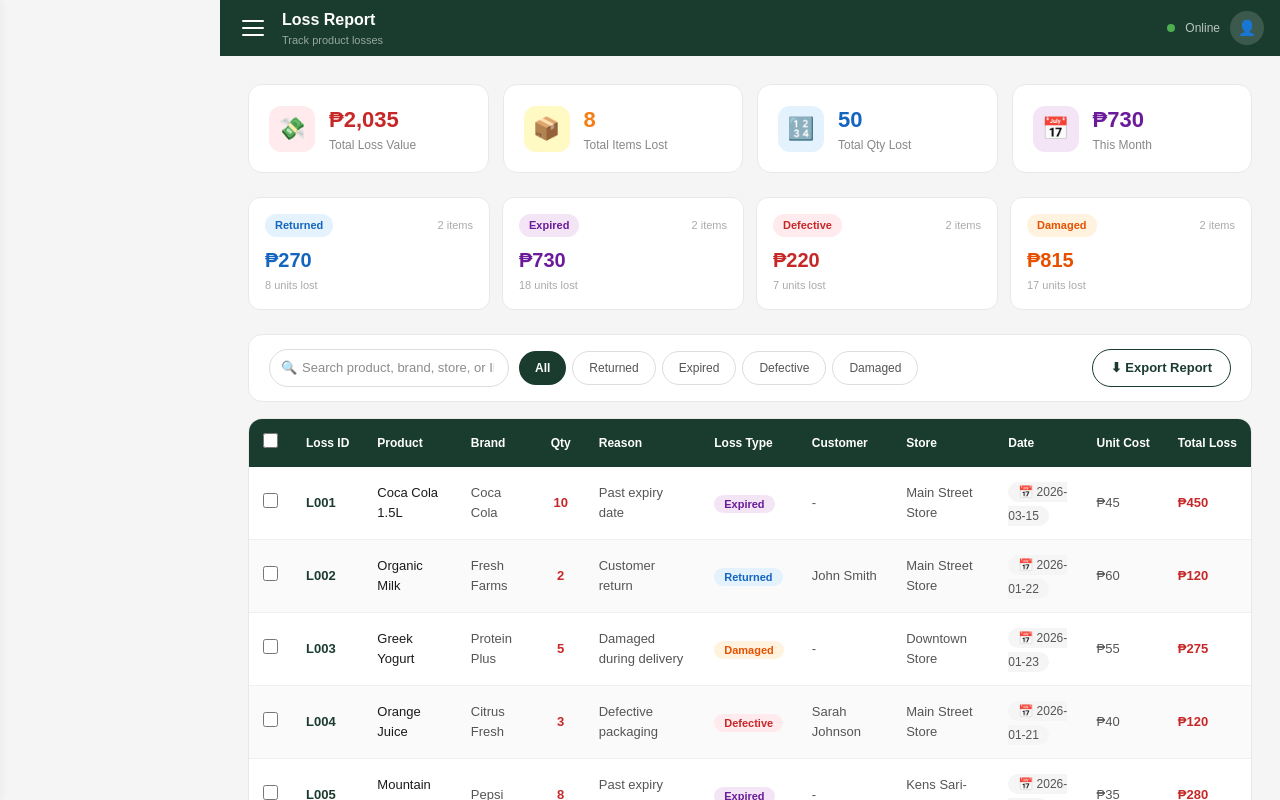
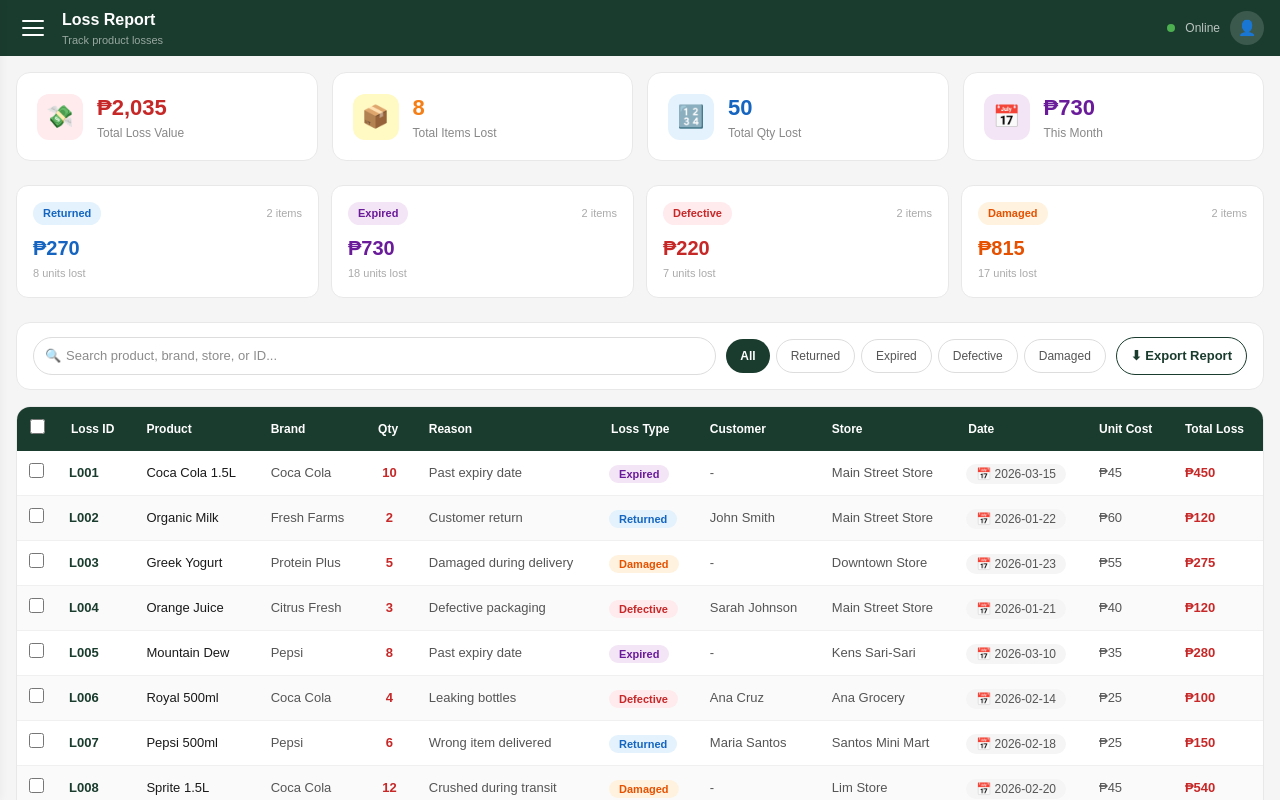
Before and after one commit to ken-masi/C-C, a Next.js app: page /inventory/loss-report in a window 1280 px wide. Built offline with nearby package versions, Linux system fonts and the light colour scheme.

Commit message:
Loss Report

```diff
--- a/app/(inventory)/inventory/loss-report/LossReportPage.tsx
+++ b/app/(inventory)/inventory/loss-report/LossReportPage.tsx
@@ -173,12 +173,12 @@ export default function LossReportPage() {
     );
 
   return (
-    <div style={{ padding: "28px" }}>
+    <div style={{ padding: "16px" }}>
       {/* Summary Cards */}
       <div
+        className="grid grid-cols-2 md:grid-cols-4 gap-4 mb-6"
         style={{
           display: "grid",
-          gridTemplateColumns: "repeat(4, 1fr)",
           gap: "14px",
           marginBottom: "24px",
         }}
@@ -255,9 +255,9 @@ export default function LossReportPage() {
 
       {/* Loss by Type Cards */}
       <div
+        className="grid grid-cols-2 md:grid-cols-4 gap-3 mb-6"
         style={{
           display: "grid",
-          gridTemplateColumns: "repeat(4, 1fr)",
           gap: "12px",
           marginBottom: "24px",
         }}
@@ -335,16 +335,18 @@ export default function LossReportPage() {
           background: "#fff",
           borderRadius: "14px",
           border: "0.5px solid #e8e8e8",
-          padding: "14px 20px",
+          padding: "14px 16px",
           marginBottom: "16px",
           display: "flex",
+          flexWrap: "wrap",
+          gap: "10px",
           alignItems: "center",
-          gap: "10px",
-          flexWrap: "wrap",
         }}
       >
         {/* Search */}
-        <div style={{ position: "relative" }}>
+        <div
+          style={{ position: "relative", flex: "1 1 180px", maxWidth: "100%" }}
+        >
           <span
             style={{
               position: "absolute",
@@ -361,25 +363,31 @@ export default function LossReportPage() {
             onChange={(e) => setSearch(e.target.value)}
             placeholder="Search product, brand, store, or ID..."
             style={{
+              width: "100%",
               padding: "8px 14px 8px 32px",
               borderRadius: "20px",
               border: "1.5px solid #ddd",
               fontSize: "13px",
+              color: "#1a1a1a",
               outline: "none",
-              width: "240px",
-              color: "#1a1a1a",
             }}
           />
         </div>
 
         {/* Type Filter Tabs */}
-        <div style={{ display: "flex", gap: "6px" }}>
+        <div
+          style={{
+            display: "flex",
+            flexWrap: "wrap",
+            gap: "6px",
+          }}
+        >
           {lossTypes.map((t) => (
             <button
               key={t}
               onClick={() => setFilter(t)}
               style={{
-                padding: "7px 16px",
+                padding: "7px 14px",
                 borderRadius: "20px",
                 fontSize: "12px",
                 fontWeight: filter === t ? 700 : 400,
@@ -387,6 +395,7 @@ export default function LossReportPage() {
                 border: filter === t ? "none" : "1px solid #ddd",
                 background: filter === t ? "#1a3c2e" : "#fff",
                 color: filter === t ? "#fff" : "#555",
+                whiteSpace: "nowrap",
               }}
             >
               {t}
@@ -395,13 +404,13 @@ export default function LossReportPage() {
         </div>
 
         {/* Export */}
-        <div style={{ marginLeft: "auto", display: "flex", gap: "8px" }}>
+        <div style={{ marginLeft: "auto" }}>
           <button
             style={{
               display: "flex",
               alignItems: "center",
               gap: "6px",
-              padding: "8px 18px",
+              padding: "8px 14px",
               borderRadius: "20px",
               border: "1.5px solid #1a3c2e",
               background: "#fff",
@@ -409,6 +418,7 @@ export default function LossReportPage() {
               fontSize: "13px",
               fontWeight: 600,
               cursor: "pointer",
+              whiteSpace: "nowrap",
             }}
           >
             ⬇ Export Report
@@ -422,13 +432,19 @@ export default function LossReportPage() {
           background: "#fff",
           borderRadius: "14px",
           border: "0.5px solid #e8e8e8",
-          overflow: "hidden",
+          overflowX: "auto",
         }}
       >
-        <table style={{ width: "100%", borderCollapse: "collapse" }}>
+        <table
+          style={{
+            width: "100%",
+            minWidth: "900px",
+            borderCollapse: "collapse",
+          }}
+        >
           <thead>
             <tr style={{ background: "#1a3c2e" }}>
-              <th style={{ padding: "12px 14px", width: "40px" }}>
+              <th style={{ padding: "10px 12px", width: "40px" }}>
                 <input
                   type="checkbox"
                   checked={
@@ -496,7 +512,7 @@ export default function LossReportPage() {
                         : "#fafafa",
                   }}
                 >
-                  <td style={{ padding: "12px 14px" }}>
+                  <td style={{ padding: "10px 12px" }}>
                     <input
                       type="checkbox"
                       checked={selectedIds.includes(l.id)}
@@ -510,7 +526,7 @@ export default function LossReportPage() {
                   </td>
                   <td
                     style={{
-                      padding: "12px 14px",
+                      padding: "10px 12px",
                       fontSize: "13px",
                       fontWeight: 700,
                       color: "#1a3c2e",
@@ -558,7 +574,7 @@ export default function LossReportPage() {
                   >
                     {l.reason}
                   </td>
-                  <td style={{ padding: "12px 14px" }}>
+                  <td style={{ padding: "10px 12px" }}>
                     <span
                       style={{
                         padding: "3px 10px",
@@ -589,7 +605,7 @@ export default function LossReportPage() {
                   >
                     {l.store}
                   </td>
-                  <td style={{ padding: "12px 14px" }}>
+                  <td style={{ padding: "10px 12px" }}>
                     <span
                       style={{
                         background: "#f5f5f5",
@@ -657,7 +673,7 @@ export default function LossReportPage() {
                   {totalQty}
                 </td>
                 <td colSpan={5} />
-                <td style={{ padding: "12px 14px" }} />
+                <td style={{ padding: "10px 12px" }} />
                 <td
                   style={{
                     padding: "12px 14px",
--- a/app/(inventory)/layout.tsx
+++ b/app/(inventory)/layout.tsx
@@ -209,7 +209,7 @@ export default function InventoryLayout({
           flexDirection: "column",
           overflow: "hidden",
         }}
-        className="lg:ml-[220px]"
+        className=""
       >
         {/* Topbar */}
         <header
```
